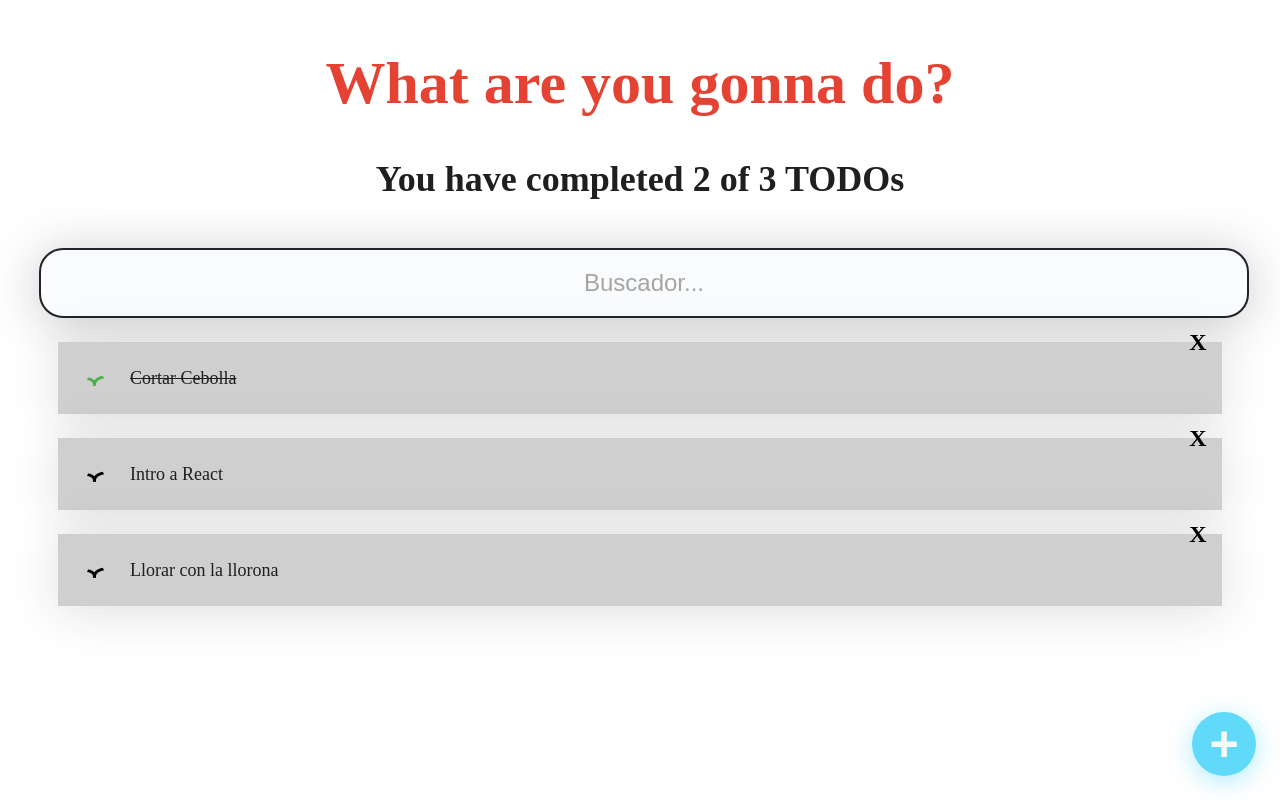
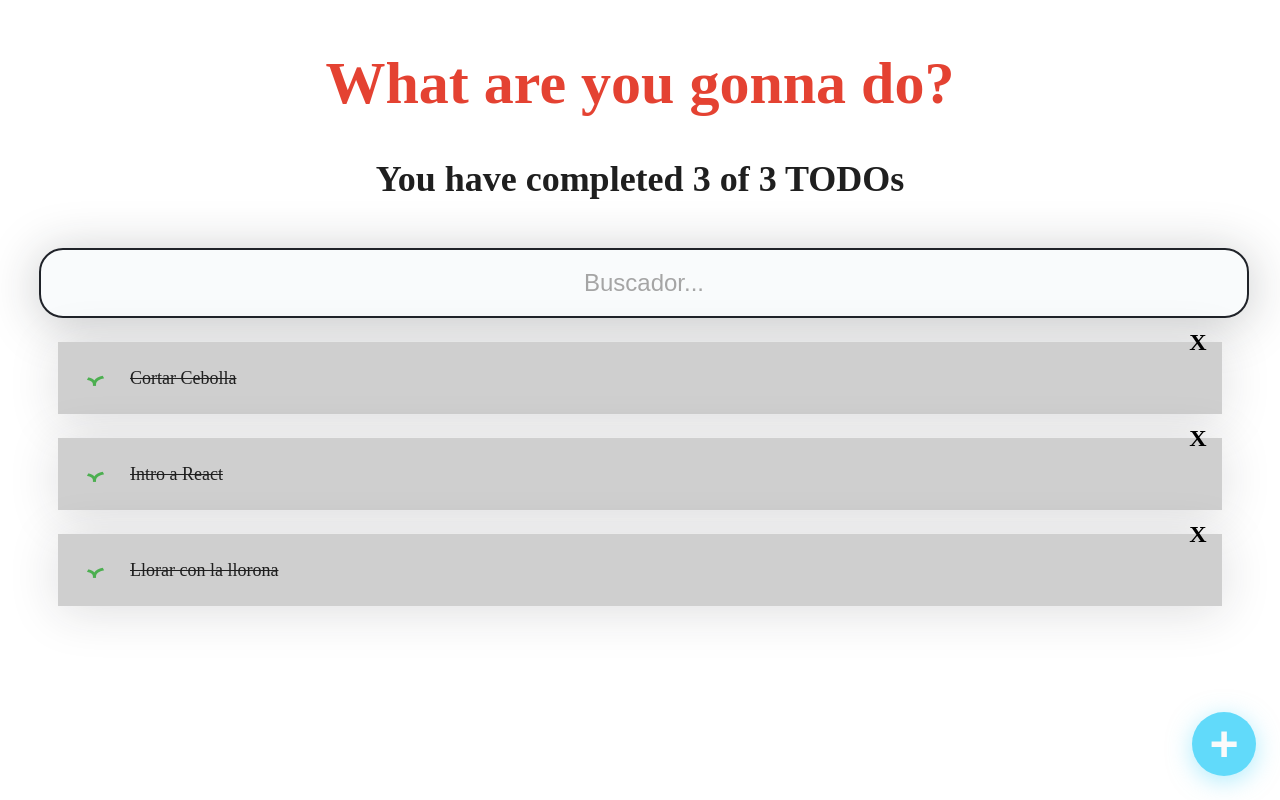
Before and after one commit to Leninner/react-todo-app, a React (Create React App) app: page / in a window 1280 px wide. Built offline with nearby package versions, Linux system fonts and the light colour scheme; the HTML template or start-up script is replaced by a standard one.

Commit message:
Añado estados para filtrar búsquedas

```diff
--- a/src/App.js
+++ b/src/App.js
@@ -7,20 +7,38 @@ import { TodoItem } from './TodoItem';
 import { TodoList } from './TodoList';
 import { TodoBrand } from './TodoBrand';
 
-const todos = [
+const defaultTodos = [
   { text: 'Cortar Cebolla', completed: true },
-  { text: 'Intro a React', completed: false },
-  { text: 'Llorar con la llorona', completed: false },
+  { text: 'Intro a React', completed: true },
+  { text: 'Llorar con la llorona', completed: true },
 ];
 
 function App() {
+  const [todos, setTodos] = React.useState(defaultTodos);
+  const [searchValue, setSearchValue] = React.useState(''); // Forma de trabajar los estados.
+
+  const completedTodos = todos.filter((todo) => !!todo.completed).length;
+  const totalTodos = todos.length;
+
+  let searchedTodos = [];
+
+  if (!searchValue.length >= 1) {
+    searchedTodos = todos;
+  } else {
+    searchedTodos = todos.filter((todo) => {
+      const todoText = todo.text.toLowerCase();
+      const searchText = searchValue.toLowerCase();
+      return todoText.includes(searchText);
+    });
+  }
+
   return (
     <React.Fragment>
       <TodoBrand />
-      <TodoCounter />
-      <TodoSearch />
+      <TodoCounter total={totalTodos} completed={completedTodos} />
+      <TodoSearch searchValue={searchValue} setSearchValue={setSearchValue} />
       <TodoList>
-        {todos.map((todo) => (
+        {searchedTodos.map((todo) => (
           <TodoItem key={todo.text} text={todo.text} completed={todo.completed} />
         ))}
       </TodoList>
--- a/src/TodoCounter.js
+++ b/src/TodoCounter.js
@@ -1,8 +1,12 @@
 import React from 'react';
 import './TodoCounter.css';
 
-function TodoCounter() {
-  return <h2 className='TodoCounter'>You have completed 2 of 3 TODOs </h2>;
+function TodoCounter({ total, completed }) {
+  return (
+    <h2 className='TodoCounter'>
+      You have completed {completed} of {total} TODOs{' '}
+    </h2>
+  );
 }
 
 export { TodoCounter };
--- a/src/TodoSearch.js
+++ b/src/TodoSearch.js
@@ -1,18 +1,13 @@
 import React from 'react';
 import './TodoSearch.css';
 
-function TodoSearch() {
-  const [searchValue, setSearchValue] = React.useState(''); // Forma de trabajar los estados.
-
+function TodoSearch({ searchValue, setSearchValue }) {
   const onSearchValueChange = (event) => {
     console.log(event.target.value);
     setSearchValue(event.target.value);
   };
 
-  return [
-    <input placeholder='Buscador...' value={searchValue} className='TodoSearch' onChange={onSearchValueChange} />,
-    <p>{searchValue}</p>,
-  ];
+  return <input placeholder='Buscador...' value={searchValue} className='TodoSearch' onChange={onSearchValueChange} />;
 }
 
 export { TodoSearch };
```
